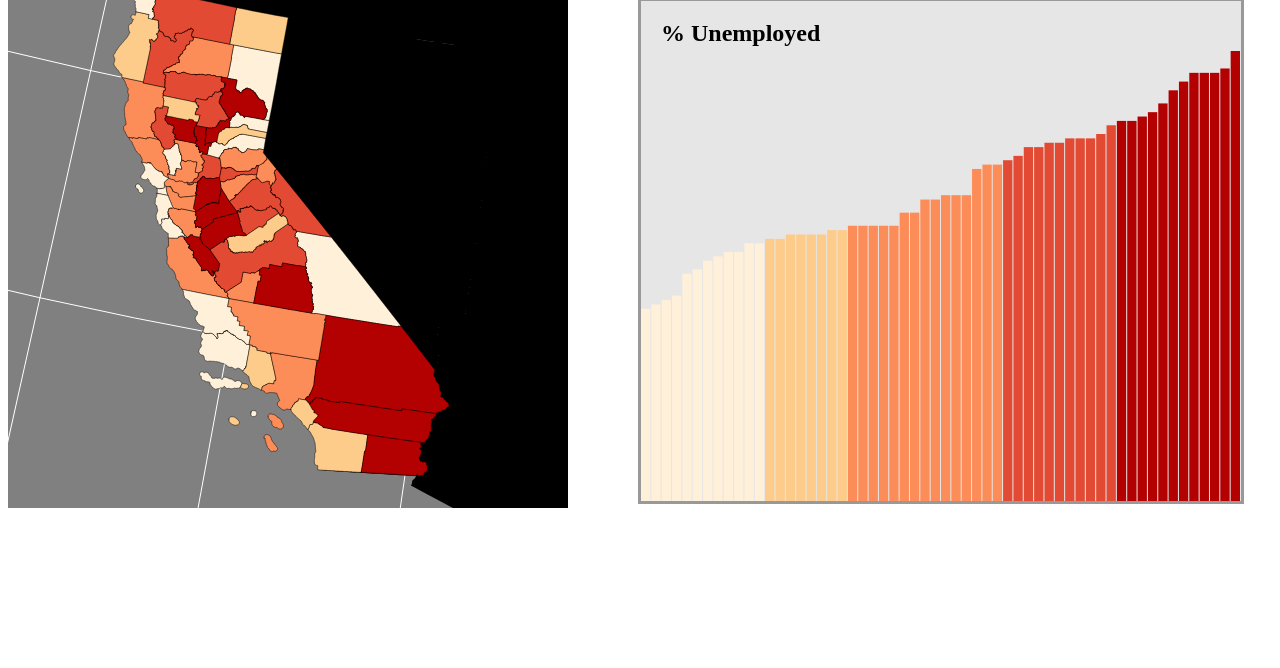
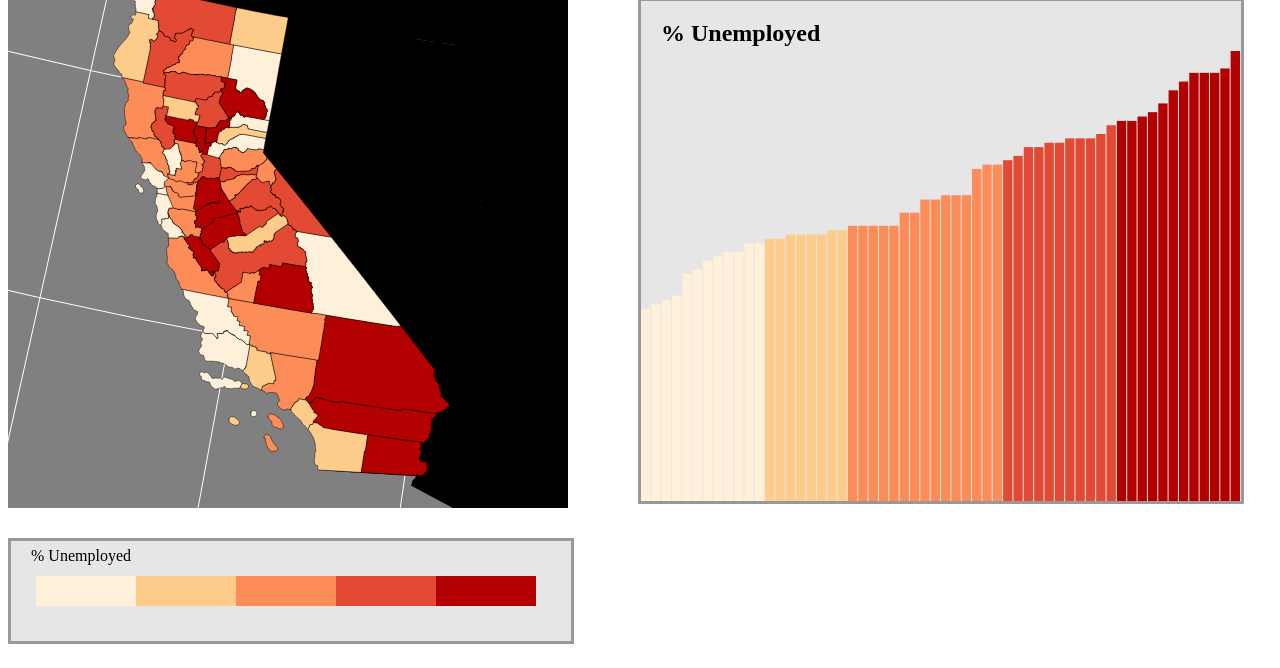
Before and after one commit to kkowalsky/d3-lab, a plain HTML site: page lab files/index.html in a window 1280 px wide. Shown: the part 132-800 px from the top of the page. Drawn offline with Linux system fonts and the light colour scheme.

Commit message:
ahhh! there's a legend here now

```diff
--- a/lab files/css/style.css
+++ b/lab files/css/style.css
@@ -2,12 +2,6 @@
 
 svg {
     position: absolute;
-}
-
-.chart{
-    background-color: rgba(128, 128, 128, .2);
-    float: right;
-    border: medium solid #999;
 }
 
 }.states{
@@ -69,6 +63,12 @@ svg {
     position: absolute;
 }
 
+.chart{
+    background-color: rgba(128, 128, 128, .2);
+    float: right;
+    border: medium solid #999;
+}
+
 .chartTitle{
     font-size: 1.5em;
     font-weight: bold;
@@ -83,3 +83,15 @@ svg {
 .dropdown * {
     display: inline-block;
 }
+
+.legendBox{
+    background-color: rgba(128, 128, 128, .2);
+    border: medium solid #999;
+}
+
+li.key{
+    border-top-width: 15px;
+    border-top-style: solid;
+    font-size: .75em;
+    width: 10%;
+}
--- a/lab files/js/main.js
+++ b/lab files/js/main.js
@@ -3,7 +3,7 @@ var keyArray = ["percent_unemployed", "percent_SNAP", "percent_poverty_level", "
 var expressed = keyArray[0];
 var colorize;
 var mapWidth = 560, mapHeight = 560;
-var legendWidth = 560, legendHeight = 200;
+var legendWidth = 560, legendHeight = 100;
 var chartWidth = 600, chartHeight = 500;
 
 //begin script when window loads
@@ -177,7 +177,48 @@ function setChart(csvData, colorize){
 
     //adjust bars according to current attribute
     updateChart(bars, csvData);
+    createLegend(bars, csvData);
 }; //end setChart()
+
+function createLegend(bars, csvData){
+    colorize = colorScale(csvData);
+    var legendArray = [4, 6, 6.3, 7.8, 8.7];
+    var coordinateArray = [25, 125, 225, 325, 425];
+
+    var legendBox = d3.select("body")
+        .append("svg")
+        .attr("width", legendWidth)
+        .attr("height", legendHeight)
+        .attr("class", "legendBox")
+        .style("margin-top", 540);
+
+    var legendTitle = legendBox.append("text")
+        .attr("x", 20)
+        .attr("y", 20)
+        .attr("class", "legendTitle");
+
+    var legendItems = legendBox.selectAll(".items")
+        .data(coordinateArray)
+        .enter()
+        .append("rect")
+        .attr("class", "items")
+        .attr("y", 35)
+        .attr("width", 100)
+        .attr("height", 30);
+
+    legendItems.attr("x", function(d, i){
+        return d;
+    });
+
+    legendItems.attr("fill", function(d, i){
+        return colorize(legendArray[i]);
+    })
+
+   //update chart title.... ISN'T UPDATING
+   d3.select(".legendTitle")
+    .text(label(expressed));
+
+}; //end createLegend()
 
 function colorScale(csvData){
     //create quantile classes with color scale
@@ -189,6 +230,7 @@ function colorScale(csvData){
             "#E34A33",
             "#B30000"
         ]);
+
     //build array of all currently expressed values for input domain
     var domainArray = [];
     for (var i in csvData) {
@@ -202,7 +244,7 @@ function colorScale(csvData){
 }; //end colorScale()
 
 function choropleth(d, colorize, error){
-    //get data value
+    //get data values
     var value = d.properties ? d.properties[expressed] : d[expressed];
 
     //if value exists, assign it a color, otherwise assign gray
@@ -322,9 +364,9 @@ function moveLabel(){
 }; //end moveLabel()
 
 //this funciton makes the attribute names meaningful
-function label(attrName) {
+function label(attribute_name) {
     var labelText;
-    switch(attrName) {
+    switch(attribute_name) {
         case "percent_unemployed":
             labelText = "% Unemployed";
             break;
```
